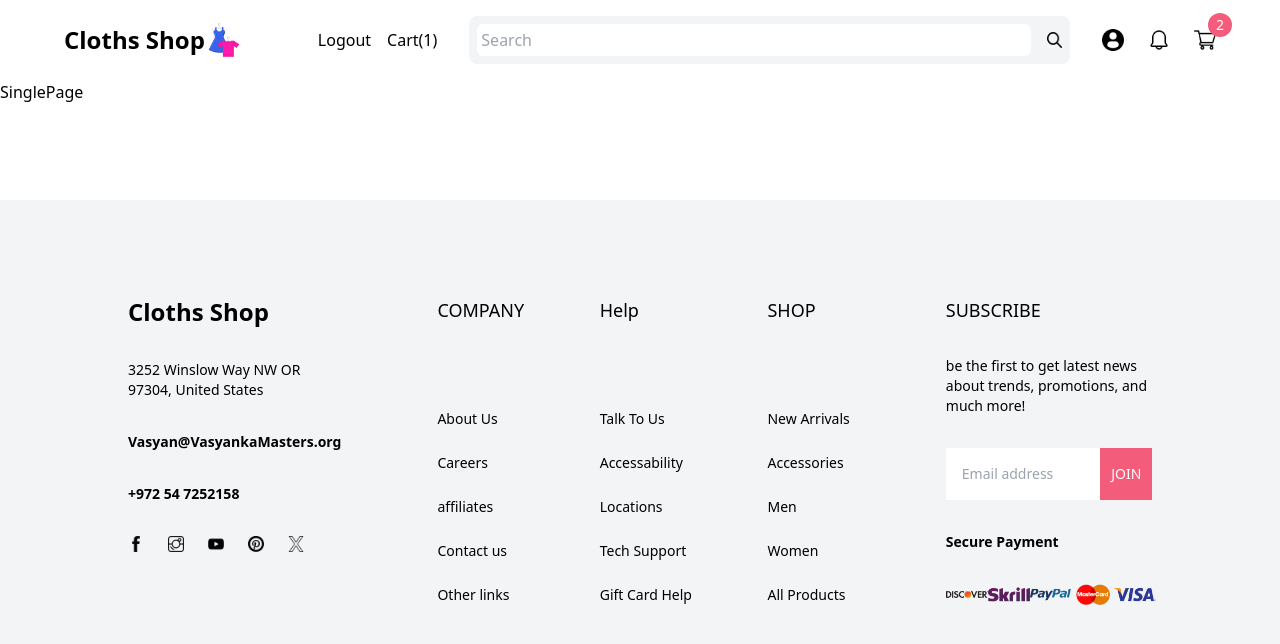
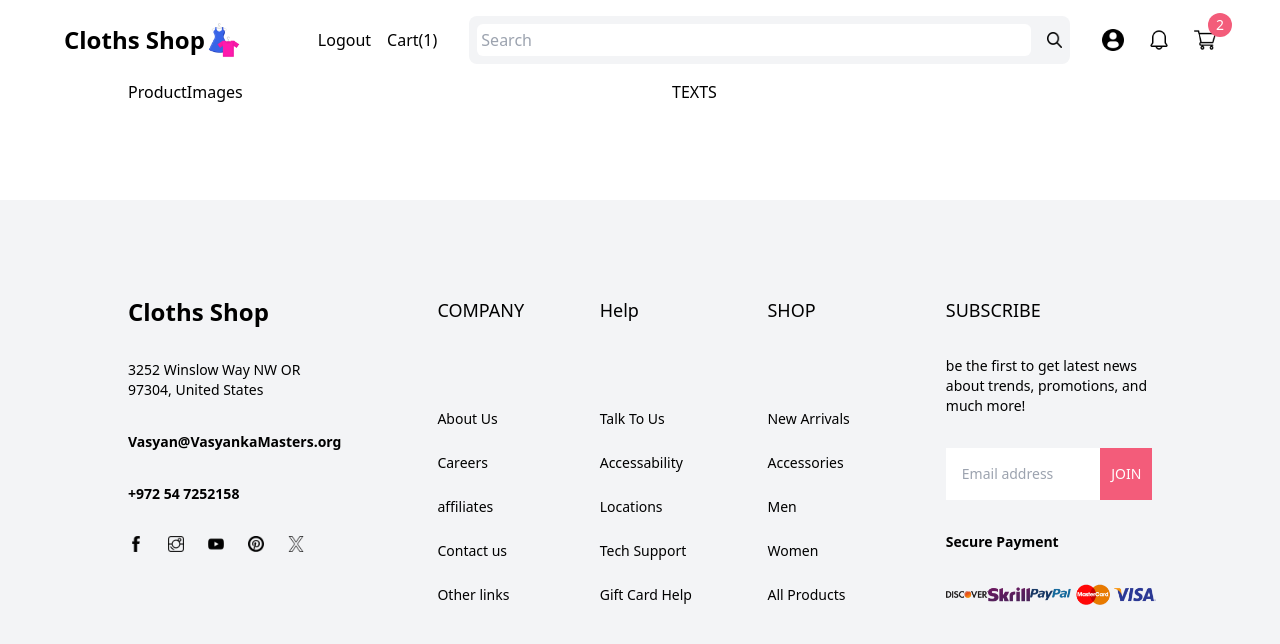
Before and after one commit to deimosdev343/clothes-shop, a Next.js app: page /test in a window 1280 px wide. Shown: the top 644 px of the page. Built offline with nearby package versions, Linux system fonts and the light colour scheme.

Commit message:
single page struct

```diff
--- a/src/app/[slug]/page.tsx
+++ b/src/app/[slug]/page.tsx
@@ -1,9 +1,15 @@
+import ProductImages from "@/components/ProductImages";
 import React from "react";
 
 const SinglePage = () => {
     return (
-      <div className="">
-        SinglePage
+      <div className="px-4 md:px-8 lg:px-16 xl:px-32 2xl:px-64 relative flex flex-col lg:flex-row gap-16">
+        <div className="w-full lg:w-1/2 lg:sticky top-20 h-max">
+          <ProductImages/>
+        </div>
+        <div className="w-full lg:w-1/2 flex flex-col gap-6">
+          TEXTS
+        </div>
       </div>
     );
 }
```
